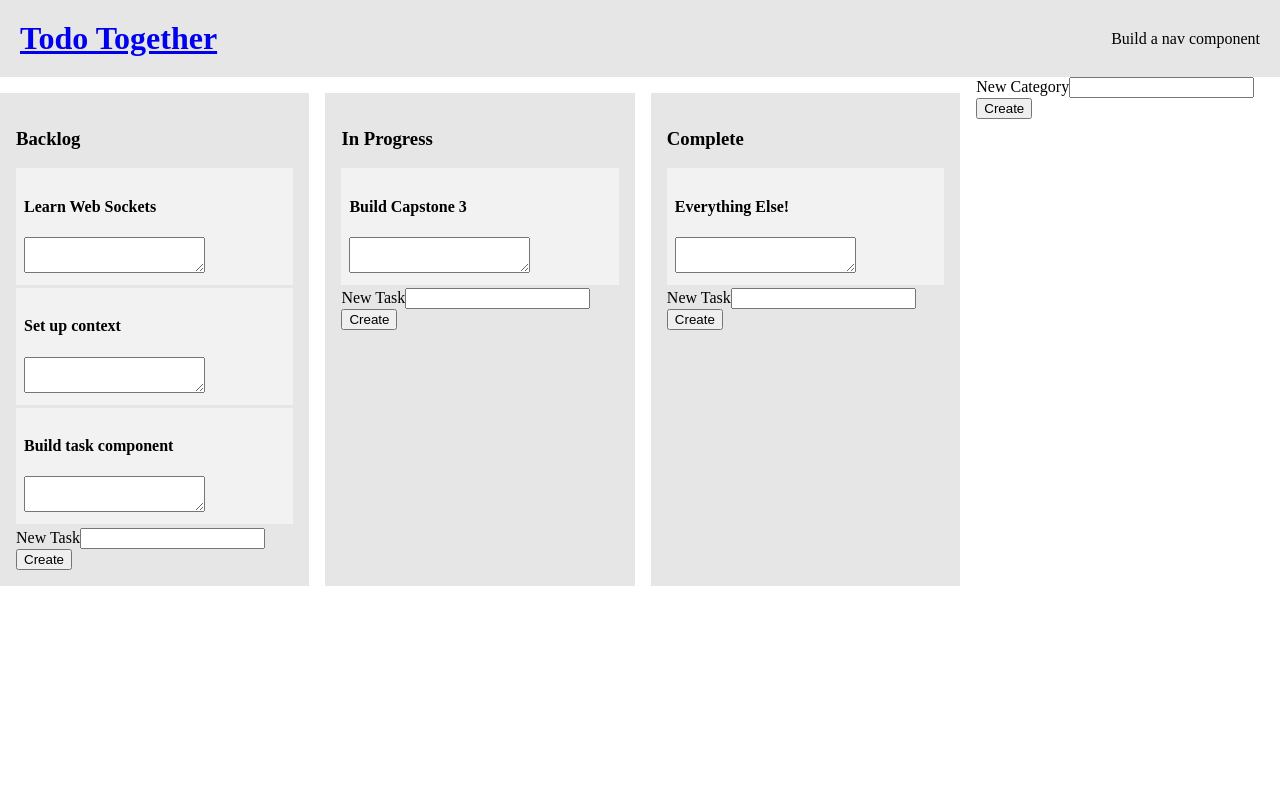
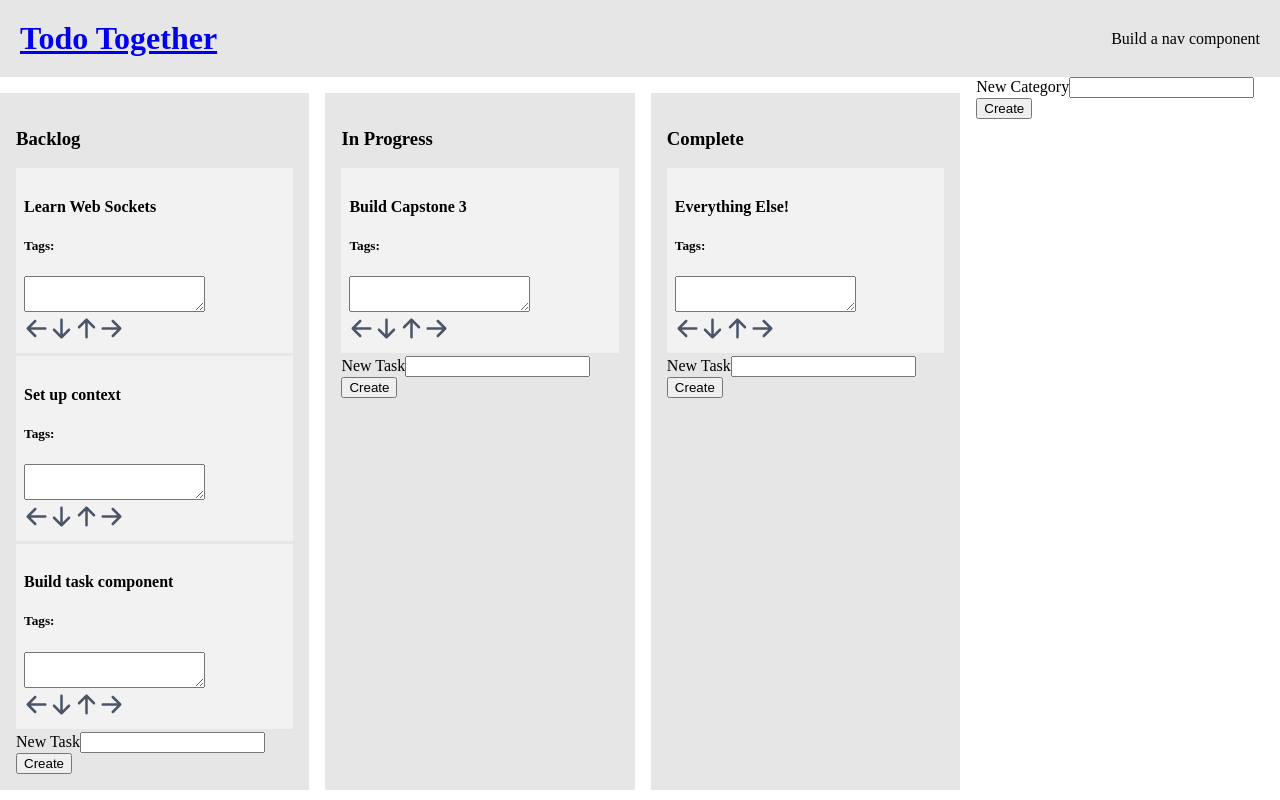
Before and after one commit to pmnord/todo-management-react-capstone-client, a React (Create React App) app: page /project/1 in a window 1280 px wide. Built offline with nearby package versions, Linux system fonts and the light colour scheme.

Commit message:
Add tags and arrows to task cards

```diff
--- a/src/components/Task/Task.js
+++ b/src/components/Task/Task.js
@@ -5,7 +5,33 @@ export default function Task(props) {
     return (
         <div className="task">
             <h4>{props.title}</h4>
+            <div className="task__tags">
+                <h5>Tags: </h5>
+            </div>
             <textarea></textarea>
+            <div className="task__nav-arrows">
+
+                {/* Left */}
+                <svg width="25" height="25" viewBox="0 0 20 20" fill="none" xmlns="http://www.w3.org/2000/svg">
+                    <path fill-rule="evenodd" clip-rule="evenodd" d="M9.70711 16.7071C9.31658 17.0976 8.68342 17.0976 8.29289 16.7071L2.29289 10.7071C1.90237 10.3166 1.90237 9.68342 2.29289 9.29289L8.29289 3.29289C8.68342 2.90237 9.31658 2.90237 9.70711 3.29289C10.0976 3.68342 10.0976 4.31658 9.70711 4.70711L5.41421 9H17C17.5523 9 18 9.44772 18 10C18 10.5523 17.5523 11 17 11L5.41421 11L9.70711 15.2929C10.0976 15.6834 10.0976 16.3166 9.70711 16.7071Z" fill="#4A5568" />
+                </svg>
+
+                {/* Down */}
+                <svg width="25" height="25" viewBox="0 0 20 20" fill="none" xmlns="http://www.w3.org/2000/svg">
+                    <path fill-rule="evenodd" clip-rule="evenodd" d="M16.7071 10.2929C17.0976 10.6834 17.0976 11.3166 16.7071 11.7071L10.7071 17.7071C10.3166 18.0976 9.68342 18.0976 9.29289 17.7071L3.29289 11.7071C2.90237 11.3166 2.90237 10.6834 3.29289 10.2929C3.68342 9.90237 4.31658 9.90237 4.70711 10.2929L9 14.5858L9 3C9 2.44772 9.44772 2 10 2C10.5523 2 11 2.44772 11 3L11 14.5858L15.2929 10.2929C15.6834 9.90237 16.3166 9.90237 16.7071 10.2929Z" fill="#4A5568" />
+                </svg>
+
+                {/* Up */}
+                <svg width="25" height="25" viewBox="0 0 20 20" fill="none" xmlns="http://www.w3.org/2000/svg">
+                    <path fill-rule="evenodd" clip-rule="evenodd" d="M3.29289 9.70711C2.90237 9.31658 2.90237 8.68342 3.29289 8.29289L9.29289 2.29289C9.68342 1.90237 10.3166 1.90237 10.7071 2.29289L16.7071 8.29289C17.0976 8.68342 17.0976 9.31658 16.7071 9.70711C16.3166 10.0976 15.6834 10.0976 15.2929 9.70711L11 5.41421L11 17C11 17.5523 10.5523 18 10 18C9.44772 18 9 17.5523 9 17L9 5.41421L4.70711 9.70711C4.31658 10.0976 3.68342 10.0976 3.29289 9.70711Z" fill="#4A5568" />
+                </svg>
+
+                {/* Right */}
+                <svg width="25" height="25" viewBox="0 0 20 20" fill="none" xmlns="http://www.w3.org/2000/svg">
+                    <path fill-rule="evenodd" clip-rule="evenodd" d="M10.2929 3.29289C10.6834 2.90237 11.3166 2.90237 11.7071 3.29289L17.7071 9.29289C18.0976 9.68342 18.0976 10.3166 17.7071 10.7071L11.7071 16.7071C11.3166 17.0976 10.6834 17.0976 10.2929 16.7071C9.90237 16.3166 9.90237 15.6834 10.2929 15.2929L14.5858 11L3 11C2.44772 11 2 10.5523 2 10C2 9.44772 2.44772 9 3 9H14.5858L10.2929 4.70711C9.90237 4.31658 9.90237 3.68342 10.2929 3.29289Z" fill="#4A5568" />
+                </svg>
+
+            </div>
         </div>
     )
 }
```
